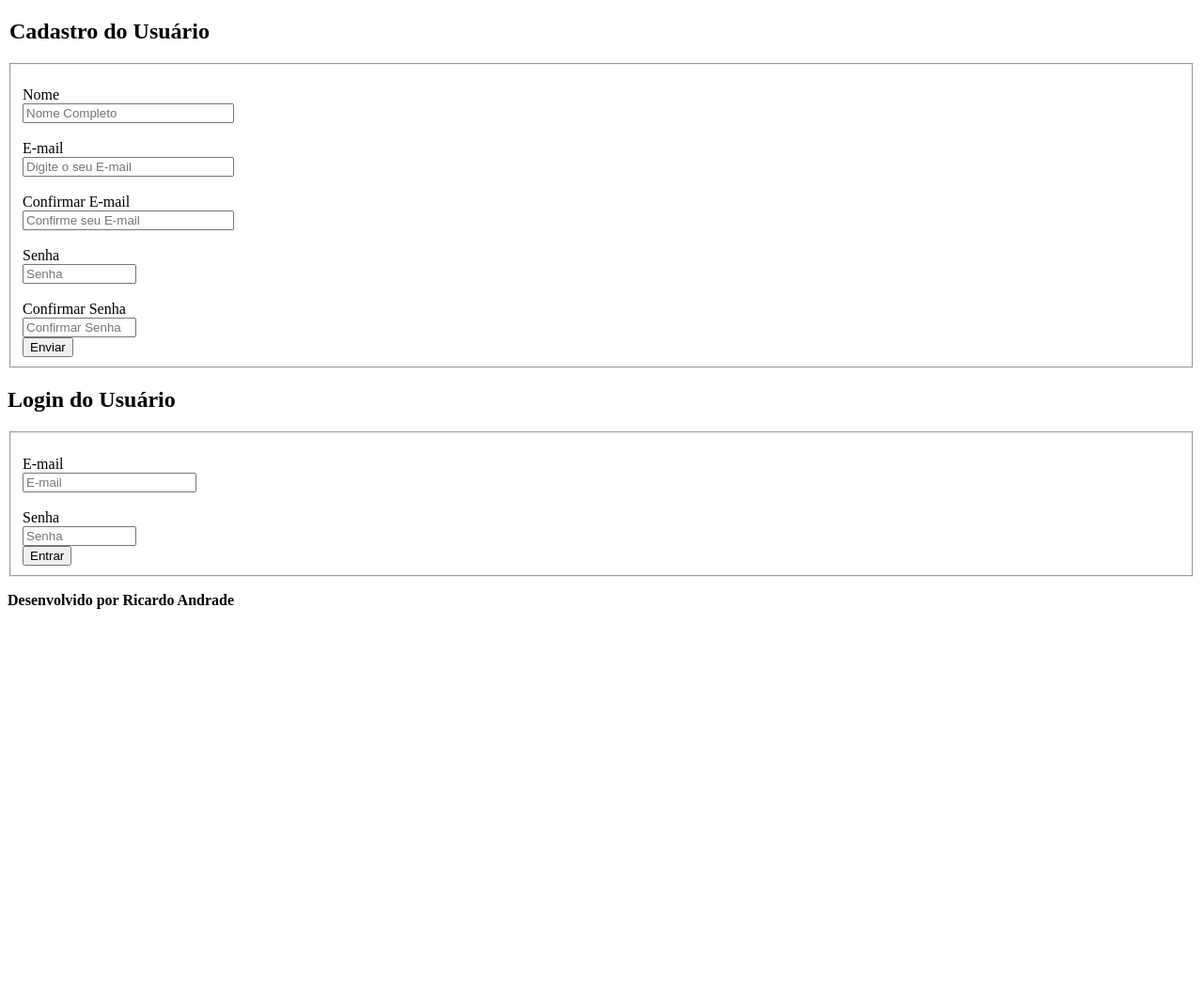
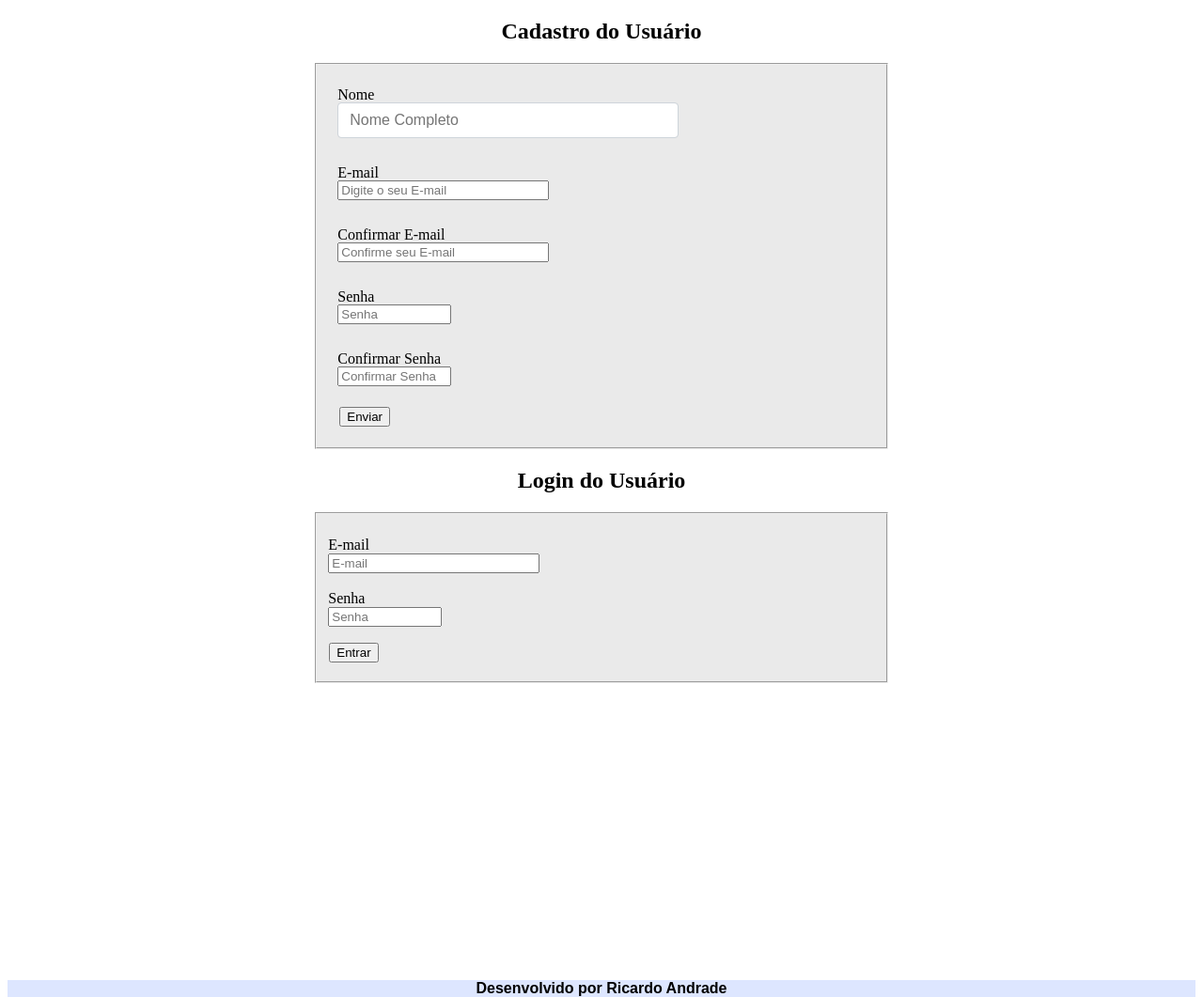
Before and after one commit to pedroNahime/Formulario2, a plain HTML site: page index.html in a window 1280 px wide. Shown: the whole page at 94% size. Before the commit the page ends 800 px from the top, so only its background shows below. Drawn offline with Linux system fonts and the light colour scheme.

Commit message:
'alteracao'

```diff
--- a/index.html
+++ b/index.html
@@ -1,31 +1,25 @@
 <!DOCTYPE html>
 <html lang="pt-br">
-
 <head>
-    <meta http-equiv="Content-Type" content="text/html; charset=utf-8" />
-    <link rel="stylesheet" type="text/css" href="estilo.css">
-
+    <meta http-equiv="Content-Type" content="text/html; charset=utf-8"/>
+    <link rel="stylesheet" type="text/css" href="style.css">
     <title>Página de Cadastro e Login</title>
 </head>
-
 <body>
-
 <div class="formm">
     <legend>
         <h2><b> Cadastro do Usuário</b></h2>
     </legend>
 </div>
-
 <form name="Form_Cadastro">
     <div class="Fence">
         <fieldset>
-
-
             <div class="cadastro">
                 <div class="form-grupo">
                     <!--Campo Nome-->
                     <label for="Nome"><br>Nome<br></label>
-                        <input type="text" id="Nome" size="25" maxlength="30" placeholder="Nome Completo">
+                    <!--Alterado, olhar no arquivo style.css para ver as mudanças-->
+                    <input class="btn-form-control" type="text" id="Nome" size="25" maxlength="30" placeholder="Nome Completo">
                 </div>
                 <div class="form-grupo">
 
@@ -37,7 +31,7 @@
                 <div class="form-grupo">
                     <!--Campo Confirmar E-mail-->
                     <label for="cemail"></br>Confirmar E-mail</br></label>
-                        <input type="cemail" id="emaill" size="25" maxlength="30" placeholder="Confirme seu E-mail">
+                    <input type="emaill" id="cemail" size="25" maxlength="30" placeholder="Confirme seu E-mail">
                 </div>
                 <div class="form-grupo">
                     <!--Campo Senha-->
@@ -54,9 +48,7 @@
                 </div>
             </div>
         </fieldset>
-
     </div>
-
 </form>
 <div class="titulo">
     <h2>Login do Usuário</h2>
@@ -65,10 +57,10 @@
     <fieldset>
         <div class="tform-grupo">
             <label for="email"><br>E-mail</br></label>
-                <input type="email" id=temail size: "25" maxlength="25" placeholder="E-mail">
+            <input type="email" id=temail size="25" maxlength="25" placeholder="E-mail">
         </div>
         <div class="tform-grupo">
-                <label for="password"><br>Senha</br></label>
+            <label for="tsenha"><br>Senha</br></label>
             <input type="password" id="tsenha" size="12" maxlength="8" placeholder="Senha">
         </div>
         <div class="tbotao">
@@ -76,13 +68,13 @@
         </div>
     </fieldset>
 </form>
+<footer>
+    <p><b>Desenvolvido por Ricardo Andrade</b></p>
+</footer>
+</body>
+</html>
 
 
-    <footer>
-        <p><b>Desenvolvido por Ricardo Andrade</b></p>
-
-    </footer>
-
-</body>
-
-</html>
+<!--Usar menos </br>
+    usar menos <b> e utilizar font-weight: bold
+-->
--- a/style.css
+++ b/style.css
@@ -2,7 +2,6 @@
     line-height: 17px;
     padding: 1px 10px 10px 10px;
     text-align: left;
-    background-color:
 }
 
 .div {
@@ -13,7 +12,7 @@
 fieldset {
     width: 46%;
     margin: 0px auto;
-    background-color: wheat;
+    background-color: #eaeaea;
 }
 
 .tform-grupo {
@@ -52,3 +51,27 @@ body {
     position: relative;
     padding: 17px 10px 10px 1px;
 }
+/*
+Colocado como exemplo
+Coloquei o width em 60%, normalmente fica em 100% e moldamos o tamanho por elementos de fora
+*/
+.btn-form-control{
+    display: block;
+    width: 60%;
+    padding: .375rem .75rem;
+    font-size: 1rem;
+    line-height: 1.5;
+    color: #495057;
+    background-color: #fff;
+    background-clip: padding-box;
+    border: 1px solid #ced4da;
+    border-radius: .25rem;
+    transition: border-color .15s ease-in-out,box-shadow .15s ease-in-out;
+}
+.btn-form-control:focus {
+    color: #495057;
+    background-color: #fff;
+    border-color: #80bdff;
+    outline: 0;
+    box-shadow: 0 0 0 0.2rem rgba(0,123,255,.25);
+}
```
Lines whose indentation alone changed are shown as unchanged.
